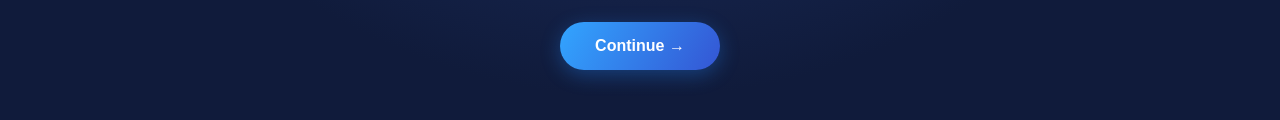
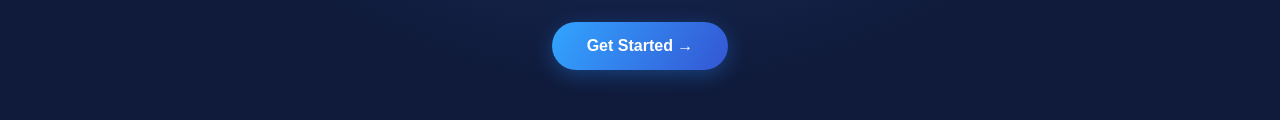
Before and after one commit to STUDYMATE-A/Studymate-ai, a plain HTML site: page index.html in a window 1280 px wide. Shown: the part 615-735 px from the top of the page. Drawn offline with Linux system fonts and the light colour scheme.

Commit message:
Change button

```diff
--- a/index.html
+++ b/index.html
@@ -508,9 +508,9 @@ footer {
         and achieve your dreams with confidence.
     </p>
 
-    <button class="primary-btn" onclick="continueToDashboard()">
-    Continue →
-    </button>
+<button class="primary-btn" onclick="openDashboard()">
+    Get Started →
+</button>
 
 </section>
 <!-- CLASS AND BOARD SELECTION -->
```
